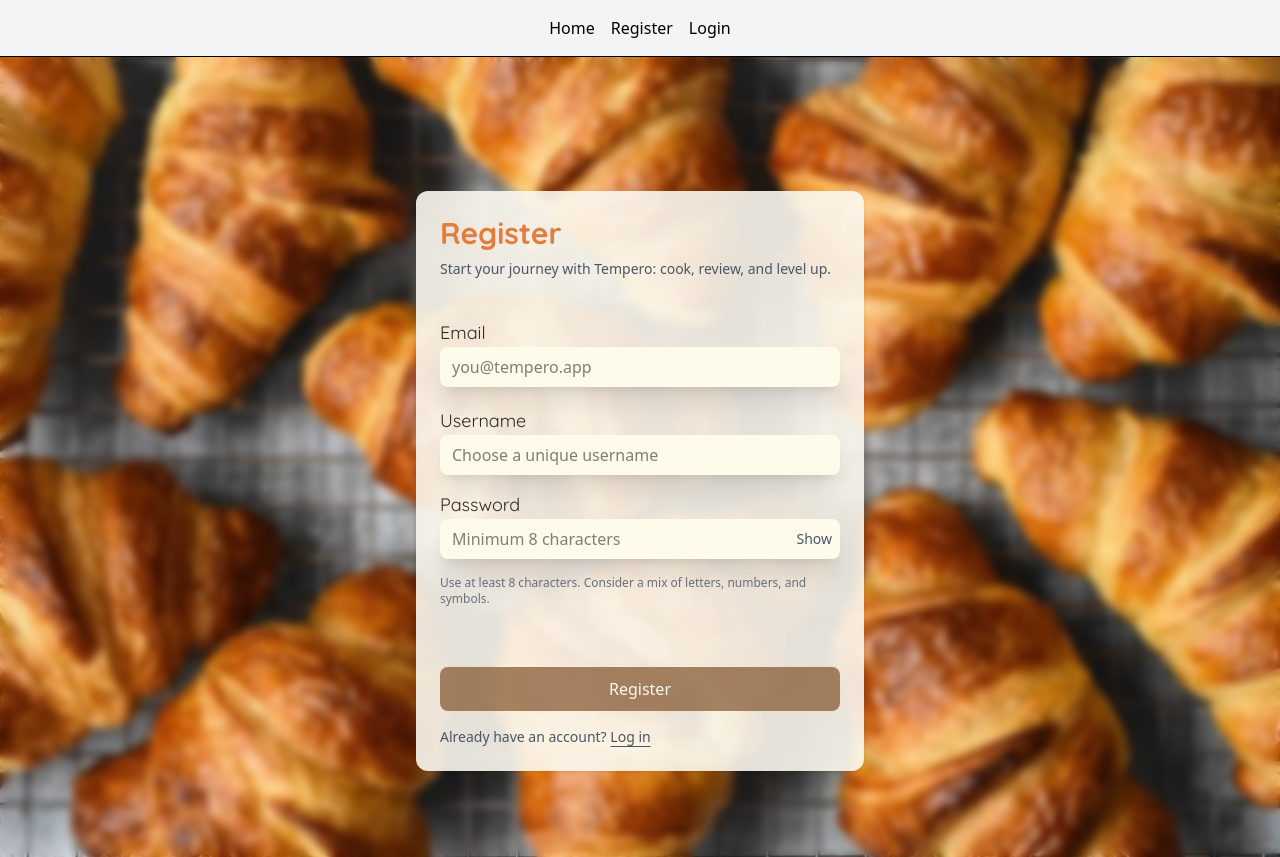
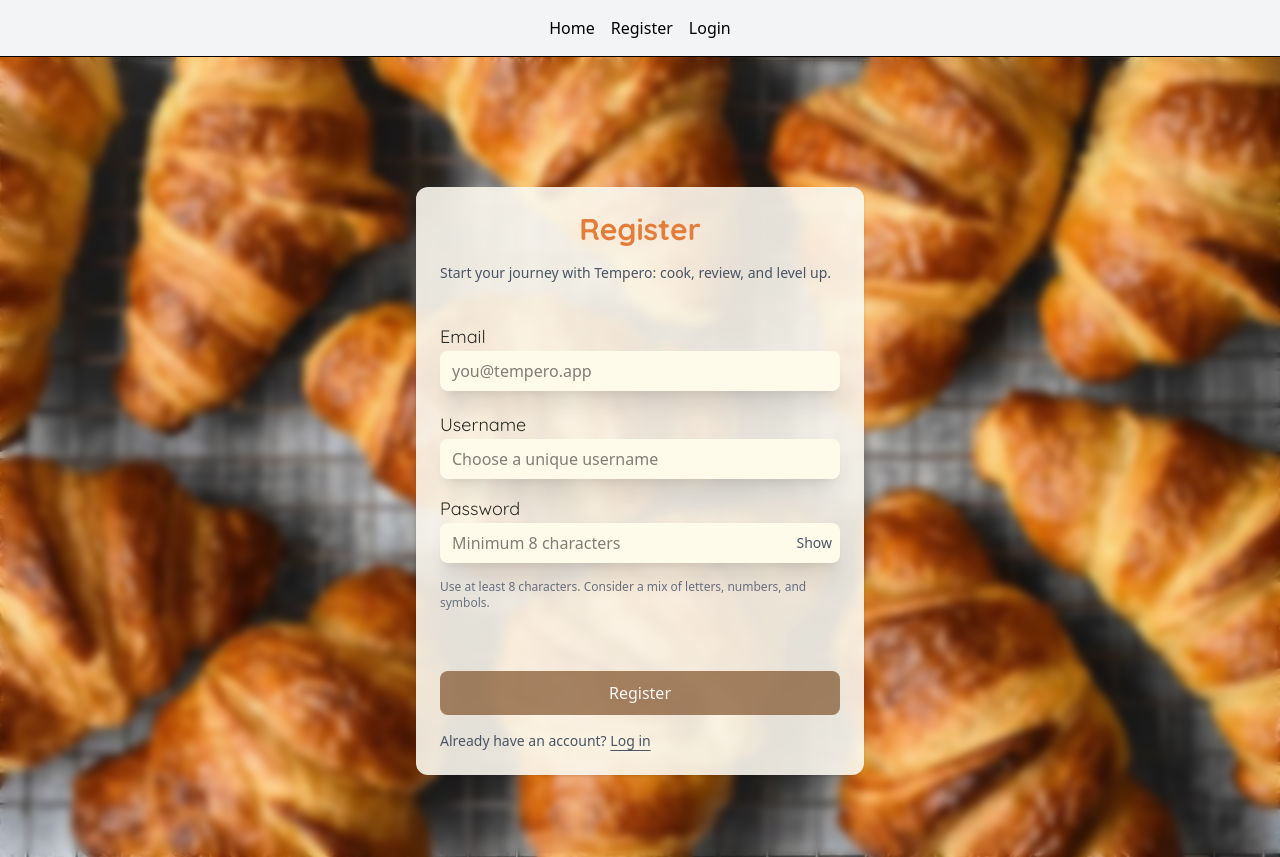
Before and after one commit to MESW-LES-2025/Tempero, a React (Vite) app in the folder tempero/: page /register in a window 1280 px wide. Built offline with nearby package versions, Linux system fonts and the light colour scheme.

Commit message:
Final details

```diff
--- a/tempero/src/pages/RegisterPage.tsx
+++ b/tempero/src/pages/RegisterPage.tsx
@@ -87,7 +87,6 @@ useEffect(() => {
     }
 
     // Success: do NOT auto-login — send user to Login page
-    alert("Registration successful! Please log in.");
     navigate("/login");
   }
 
@@ -96,13 +95,13 @@ useEffect(() => {
       <div className="absolute inset-0  backdrop-blur-xs  pointer-events-none"></div>
       <div className="mx-auto mt-12 max-w-md ">
         <div className="rounded-xl  bg-bright/90 p-6 shadow-sm relative z-10">
-          <h1 className="mb-2 text-3xl font-bold font-heading text-main "> Register</h1>
+            <h1 className="mb-4 text-3xl font-bold font-heading text-main text-center">Register</h1>
           <p className="mb-10 text-sm text-gray-600">
             Start your journey with Tempero: cook, review, and level up.
           </p>
 
           {err && (
-            <div className="mb-3 font-body rounded-lg border border-red-200 bg-red-50 px-3 py-2 text-sm text-red-700">
+            <div className="mb-3 font-body rounded-lg  bg-main/10 px-3 py-2 text-sm text-danger">
               {err}
             </div>
           )}
```
